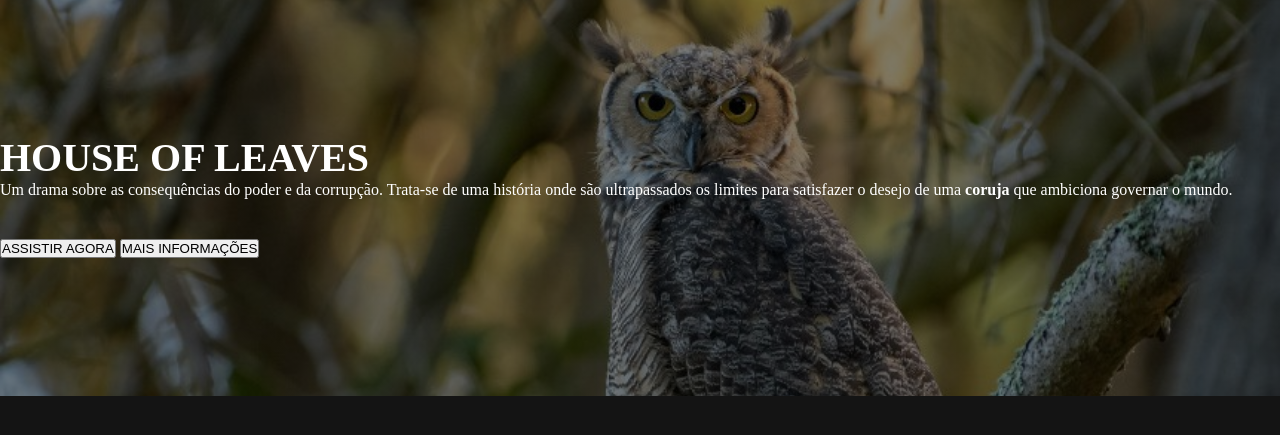
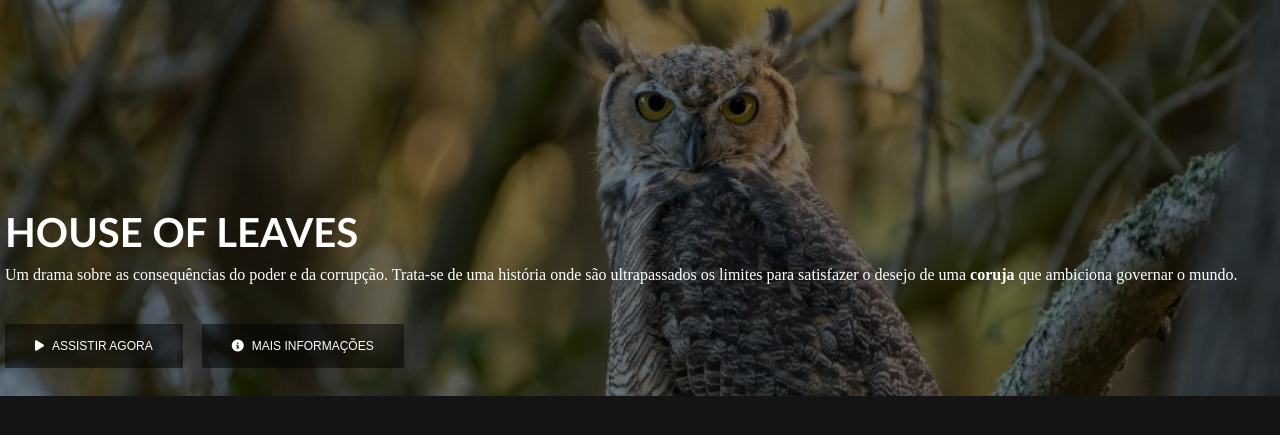
Before and after one commit to Sandoque/bootcamp-angular-developer, a plain HTML site: page NETFLIX_CLONE/index.html in a window 1280 px wide. Shown: the part 47-482 px from the top of the page. Drawn offline with Linux system fonts and the light colour scheme.

Commit message:
botões e icones

```diff
--- a/NETFLIX_CLONE/index.html
+++ b/NETFLIX_CLONE/index.html
@@ -1,19 +1,14 @@
 <!DOCTYPE html>
 <html lang="pt-br">
+
 <head>
   <meta charset="UTF-8" />
   <meta http-equiv="X-UA-Compatible" content="IE=edge" />
   <meta name="viewport" content="width=device-width, initial-scale=1.0" />
   <title>OWLFLIX</title>
-    <link
-      rel="icon"
-      href="https://user-images.githubusercontent.com/65127683/113471949-3d265800-9436-11eb-8acc-1598d7ee4673.png"
-    />
-    <link
-      rel="stylesheet"
-      type="text/css"
-      href="/NETFLIX_CLONE/style/main.css"
-    />
+  <link rel="icon"
+    href="https://user-images.githubusercontent.com/65127683/113471949-3d265800-9436-11eb-8acc-1598d7ee4673.png" />
+  <link rel="stylesheet" type="text/css" href="/NETFLIX_CLONE/style/main.css" />
 </head>
 
 <body>
@@ -21,9 +16,7 @@
     <div class="container">
       <h2 class="logo">
         OWLFLIX
-          <span
-            ><img src="/NETFLIX_CLONE/img/coruja22.gif" alt="" width="40"
-          /></span>
+        <span><img src="/NETFLIX_CLONE/img/coruja22.gif" alt="" width="40" /></span>
       </h2>
 
       <nav>
@@ -46,10 +39,19 @@
         </p>
       </div>
       <div class="botoes">
-          <button role="button" class="botao">ASSISTIR AGORA</button>
-          <button role="button" class="botao">MAIS INFORMAÇÕES</button>
+        <button role="button" class="botao">
+          <i class="fas fa-play"></i>ASSISTIR AGORA
+        </button>
+        <button role="button" class="botao">
+          <i class="fas fa-info-circle"></i>MAIS INFORMAÇÕES
+        </button>
       </div>
     </div>
   </main>
+
+  <script src="https://kit.fontawesome.com/dd8a2a6a83.js" crossorigin="anonymous"></script>
+
+
 </body>
+
 </html>
--- a/NETFLIX_CLONE/style/main.css
+++ b/NETFLIX_CLONE/style/main.css
@@ -55,12 +55,46 @@ header nav a:hover {
   flex-direction: column;
   justify-content: center;
   align-items: flex-start;
+
+}
+
+.filme-principal .container {
+  margin-left: 5px;
 }
 
 .filme-principal .descricao {
+  margin-top: 10px;
   margin-bottom: 40px;
 }
 
-.titulo {
+.filme-principal .titulo {
+  margin-top: 15%;
   font-size: 40px;
+  font-family: 'Trebuchet MS', 'Lucida Sans Unicode', 'Lucida Grande', 'Lucida Sans', Arial, sans-serif;
 }
+
+.botoes {
+  margin-left: 5px;
+}
+
+.botao {
+  background-color: rgba(0, 0, 0, 0.5);
+  border: none;
+  color: #fff;
+  font-size: 12px;
+
+  padding: 15px 30px;
+  margin-right: 15px;
+
+  cursor: pointer;
+  transition: .3s;
+}
+
+.botao:hover {
+  background-color: #fff;
+  color: black;
+}
+
+.botao i {
+  margin-right: 8px;
+}
```
Also changed, not shown: NETFLIX_CLONE/img/olws10.jpg (added), NETFLIX_CLONE/img/olws9.jpg (added). Lines whose indentation alone changed are shown as unchanged.
